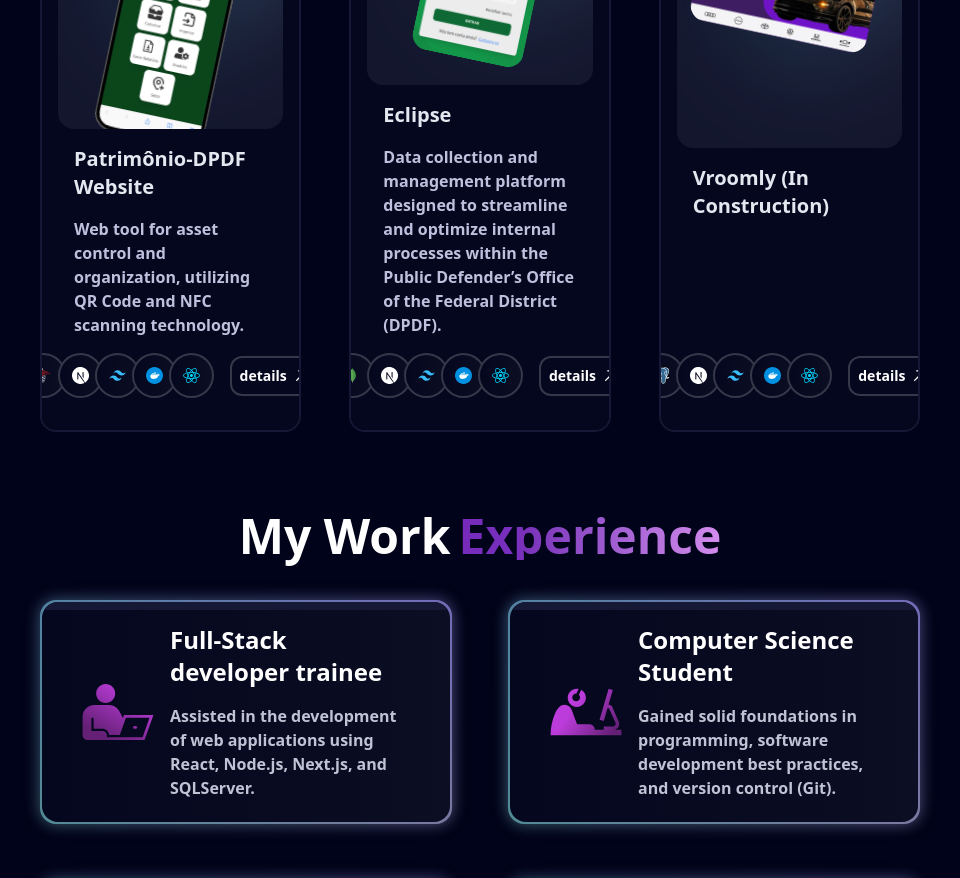
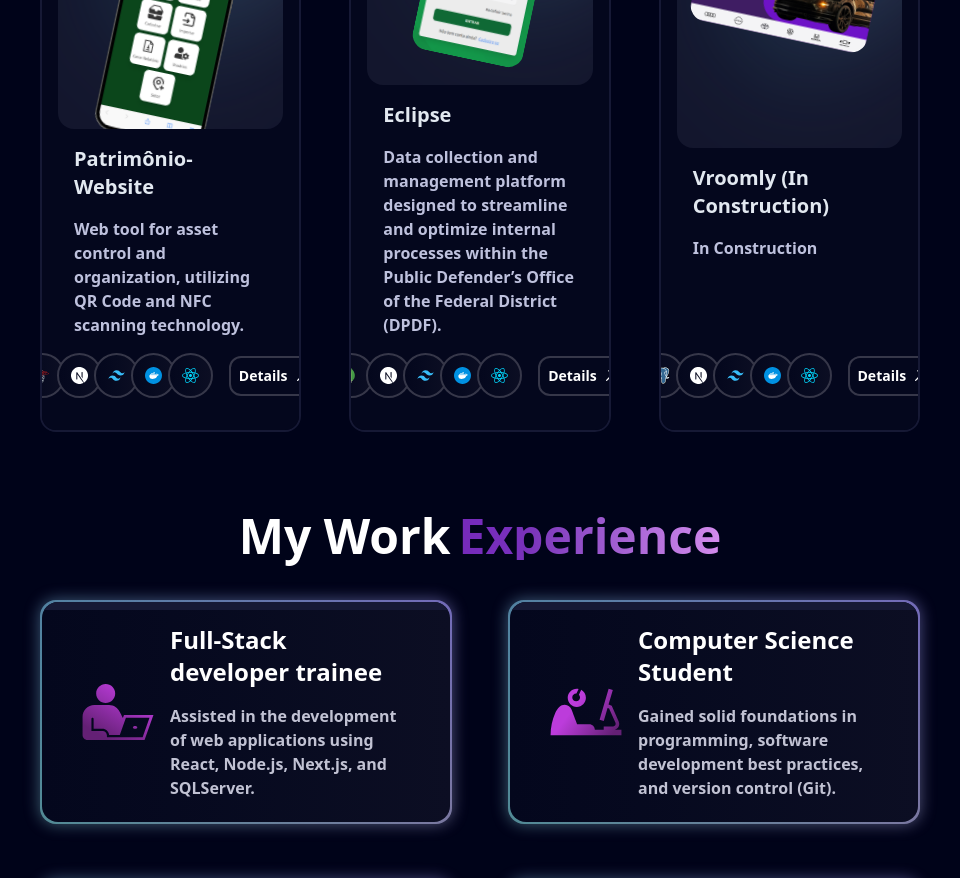
Before and after one commit to GuilhermeBDias/portfolio, a React (Vite) app: page / in a window 1280 px wide. Shown: the part 1920-2798 px from the top of the page, without its empty margins (160-1120 px from the left). Built offline with nearby package versions, Linux system fonts and the light colour scheme.

Commit message:
feat: model dos projetos concluido

```diff
--- a/src/components/BentoGrid.tsx
+++ b/src/components/BentoGrid.tsx
@@ -71,7 +71,7 @@
       <div className={cn("relative z-10 flex w-full h-full", divClass)}>
         <div className={cn("flex flex-col h-full z-20", titleClass)}>
           {subTitle && (
-            <p className="text-xs md:text-base text-tertiary z-10 font-medium">
+            <p className="text-sm md:text-base text-tertiary z-10 font-medium">
               {subTitle}
             </p>
           )}
--- a/src/components/Card.tsx
+++ b/src/components/Card.tsx
@@ -44,7 +44,7 @@
         className="flex w-full justify-center items-center pt-4 px-2 md:px-4 pb-4 "
         variants={containerVariants}
       >
-        {techs.map((tech) => (
+        {techs.slice(0, 5).map((tech) => (
           <motion.div
             variants={itemVariants}
             whileHover={{ borderColor: "#642075" }}
@@ -67,10 +67,10 @@
           </motion.div>
         ))}
         <div className="flex w-full justify-end items-center font-bold  pl-6 ">
-          <button className="cursor-pointer border-2 rounded-xl border-[#363749] text-xs md:text-sm p-0 md:p-2 flex gap-1 justify-center items-center hover:scale-105 transition-[scale]"
+          <button className="cursor-pointer border-2 rounded-xl border-[#363749] text-xs md:text-sm p-2 md:p-2 flex gap-1 justify-center items-center hover:scale-105 transition-[scale]"
             onClick={onOpenModal}
           >
-            details <GoArrowUpRight size={20} color="#ffffff" />
+            Details <GoArrowUpRight size={20} color="#ffffff" />
           </button>
         </div>
       </motion.div>
--- a/src/components/ModalProjects.tsx
+++ b/src/components/ModalProjects.tsx
@@ -1,6 +1,7 @@
 import { AnimatePresence } from "motion/react";
 import { motion } from "framer-motion";
 import type { ModalProjectsProps } from "../utils/Types";
+import { RiCloseCircleLine } from "react-icons/ri";
 
 const modalVariants = {
   hidden: { opacity: 0, scale: 0.95, y: -30 },
@@ -8,40 +9,56 @@
   exit: { opacity: 0, scale: 0.95, y: -30 },
 };
 
-export const ModalProjects = ({ isOpen, onClose, project }: ModalProjectsProps) => {
-
-  if(!project) return null;
+export const ModalProjects = ({
+  isOpen,
+  onClose,
+  project,
+}: ModalProjectsProps) => {
+  if (!project) return null;
 
   return (
     <AnimatePresence>
       {isOpen && (
-        <motion.div className="fixed inset-0 bg-black/70 z-20 flex justify-center items-center px-4"
+        <motion.div
+          className="fixed inset-0 bg-black/70 z-20 flex justify-center items-center px-4"
           onClick={onClose}
           initial={{ opacity: 0 }}
           animate={{ opacity: 1 }}
           exit={{ opacity: 0 }}
-          transition={{ duration: 0.5 }}>
-
-            <motion.div
+          transition={{ duration: 0.5 }}
+        >
+          <motion.div
             onClick={(e) => e.stopPropagation()}
-            className="bg-[#13162D] rounded-2xl p-8 max-w-lg w-[90%] text-white shadow-lg flex flex-col justify-center items-center"
+            className="flex flex-col justify-center items-center relative bg-[#13162D] rounded-2xl p-8 max-w-lg w-[90%] text-white shadow-lg"
             variants={modalVariants}
             initial="hidden"
             animate="visible"
             exit="exit"
-            transition={{duration: 0.5}}
+            transition={{ duration: 0.5 }}
           >
             <h2 className="text-2xl font-bold mb-4">{project.title}</h2>
+            <button className="absolute top-4 right-4 text-gray-400 hover:text-white cursor-pointer" onClick={onClose}>
+              <RiCloseCircleLine size={30} />
+            </button>
 
-            {project.image && (
-              <img
-                src={project.image}
-                alt={project.title}
-                className={`rounded-xl mb-4 ${project.imageSize}`}
-              />
+            {project.image && project.image_2 && (
+              <div className="flex gap-3 justify-center items-center">
+                <img
+                  src={project.image}
+                  alt={project.title}
+                  className={`rounded-xl mb-4 ${project.imageSizeModal}`}
+                />
+                <img
+                  src={project.image_2}
+                  alt={project.title}
+                  className={`rounded-xl mb-4 ${project.imageSizeModal}`}
+                />
+              </div>
             )}
 
-            <p className="text-sm text-gray-300 mb-6 whitespace-pre-line">{project.completeDescription}</p>
+            <p className="text-sm md:text-base text-gray-300 mb-6 whitespace-pre-line">
+              {project.completeDescription}
+            </p>
 
             {project.techs && project.techs.length > 0 && (
               <div className="flex gap-2 flex-wrap mb-6">
@@ -59,17 +76,9 @@
                 ))}
               </div>
             )}
-
-            <button
-              className="mt-4 bg-cyan-600 hover:bg-cyan-700 px-4 py-2 rounded-lg text-white font-semibold"
-              onClick={onClose}
-            >
-              Fechar
-            </button>
           </motion.div>
-
         </motion.div>
       )}
     </AnimatePresence>
-  )
-}
+  );
+};
--- a/src/constants/ProjectsData.ts
+++ b/src/constants/ProjectsData.ts
@@ -1,15 +1,20 @@
 export const ProjectsData = [
   {
-    title: "Patrimônio-DPDF Website",
+    title: "Patrimônio-Website",
     description: "Web tool for asset control and organization, utilizing QR Code and NFC scanning technology.",
+    completeDescription: "This project is a web-based asset management and control system developed to support the administrative and logistical operations of the Public Defender’s Office of the Federal District (DPDF). \n\nThe platform enables efficient tracking, organization, and monitoring of institutional assets through the use of QR Code and NFC technologies, allowing users to quickly identify and retrieve asset information by scanning tags directly from the interface ",
     image: "../../projetos/patri.svg",
+    image_2: "../../projetos/patri_2.svg",
     imageSize: "w-[50%]",
+    imageSizeModal: "w-[35%] md:w-[45%]",
     techs: [
       { id: 1, image: "icones/SQLServer_Logo.svg" },
       { id: 2, image: "icones/Next_Logo.svg" },
       { id: 3, image: "icones/Tailwind_Logo.svg" },
       { id: 4, image: "icones/Docker_Logo.svg" },
       { id: 5, image: "icones/React_Logo.svg" },
+      { id: 6, image: "icones/HeroUI_Logo.png" },
+      { id: 7, image: "icones/Type_Logo.svg" },
     ]
   },
   {
@@ -17,62 +22,36 @@
     description: "Data collection and management platform designed to streamline and optimize internal processes within the Public Defender’s Office of the Federal District (DPDF).",
     completeDescription: "This project is a data collection and workflow management platform designed to support and optimize internal evaluation processes within the Public Defender’s Office of the Federal District (DPDF). \n\n The system specifically assists in the probationary assessment of public defenders, providing a structured, transparent, and automated environment for evaluating their professional performance.",
     image: "../../projetos/Eclipse.svg",
+    image_2: "../../projetos/Eclipse_2.svg",
     imageSize: "w-[50%]",
+    imageSizeModal: "w-[50%]",
     techs: [
       { id: 1, image: "icones/Mongo_Logo.svg" },
       { id: 2, image: "icones/Next_Logo.svg" },
       { id: 3, image: "icones/Tailwind_Logo.svg" },
       { id: 4, image: "icones/Docker_Logo.svg" },
       { id: 5, image: "icones/React_Logo.svg" },
-    ]
+      { id: 6, image: "icones/HeroUI_Logo.png" },
+      { id: 7, image: "icones/Type_Logo.svg" },
+    ],
   },
   {
     title: "Vroomly (In Construction)",
-    description: "",
+    description: " In Construction",
+    completeDescription: "In Construction",
     image: "../../projetos/Vroomly.png",
-    imageSize: "w-[80%]  ",
+    image_2: "",
+    imageSize: "w-[80%]",
+    imageSizeModal: "w-[40%]",
     techs: [
       { id: 1, image: "icones/Postgres_Logo.svg" },
       { id: 2, image: "icones/Next_Logo.svg" },
       { id: 3, image: "icones/Tailwind_Logo.svg" },
       { id: 4, image: "icones/Docker_Logo.svg" },
       { id: 5, image: "icones/React_Logo.svg" },
+      { id: 6, image: "icones/HeroUI_Logo.png" },
+      { id: 7, image: "icones/Type_Logo.svg" },
+      { id: 8, image: "icones/Motion_Logo.svg" },
     ]
   },
-  {
-    title: "Final Project Title",
-    description: "A brief description of the final project.",
-    image: "",
-    techs: [
-      { id: 1, image: "react.png" },
-      { id: 2, image: "typescript.png" },
-      { id: 3, image: "javascript.png" },
-      { id: 4, image: "tailwindcss.png" },
-      { id: 5, image: "nextjs.png" },
-    ]
-  },
-  {
-    title: "Final Project Title",
-    description: "A brief description of the final project.",
-    image: "",
-    techs: [
-      { id: 1, image: "react.png" },
-      { id: 2, image: "typescript.png" },
-      { id: 3, image: "javascript.png" },
-      { id: 4, image: "tailwindcss.png" },
-      { id: 5, image: "nextjs.png" },
-    ]
-  },
-  {
-    title: "Final Project Title",
-    description: "A brief description of the final project.",
-    image: "",
-    techs: [
-      { id: 1, image: "react.png" },
-      { id: 2, image: "typescript.png" },
-      { id: 3, image: "javascript.png" },
-      { id: 4, image: "tailwindcss.png" },
-      { id: 5, image: "nextjs.png" },
-    ]
-  }
 ]
--- a/src/sections/Experience.tsx
+++ b/src/sections/Experience.tsx
@@ -11,7 +11,7 @@
       id="experience"
       className="section-class flex-col lg:px-10 relative mb-10"
     >
-      <Animated className="text-4xl md:text-5xl py-10 font-bold gap-2 flex">
+      <Animated className="text-3xl md:text-5xl py-10 font-bold gap-2 flex">
         My Work
         <span className="text-gradient">Experience</span>
       </Animated>
--- a/src/utils/Types.ts
+++ b/src/utils/Types.ts
@@ -102,7 +102,10 @@
     description?: string;
     completeDescription?: string
     image?: string;
+    image_2?: string;
     imageSize?: string;
+    imageSizeModal?: string;
     techs?: { id: number; image: string }[];
+    fullThecs?: { id: number; image: string }[]
   }
 }
```
Also changed, not shown: public/projetos/Eclipse_2.svg (added), public/projetos/patri_2.svg (added).
